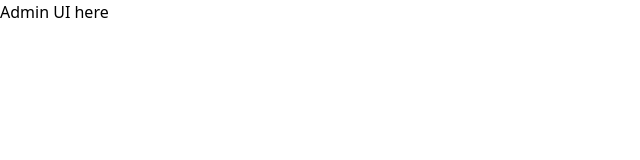
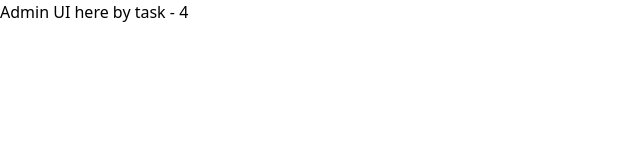
Before and after one commit to gdgmit/SCanteen-GDGOpenMitation-WebUIs, a React (Vite) app: page /admin in a window 1280 px wide. Shown: the top 160 px of the page, without its empty margins (0-640 px from the left). Built offline with nearby package versions, Linux system fonts and the light colour scheme.

Commit message:
checking

```diff
--- a/src/components/admin/index.jsx
+++ b/src/components/admin/index.jsx
@@ -1,7 +1,7 @@
 function AdminUI() {
     return (
       <>
-      Admin UI here
+      Admin UI here by task - 4
       </>
     );
   }
```
